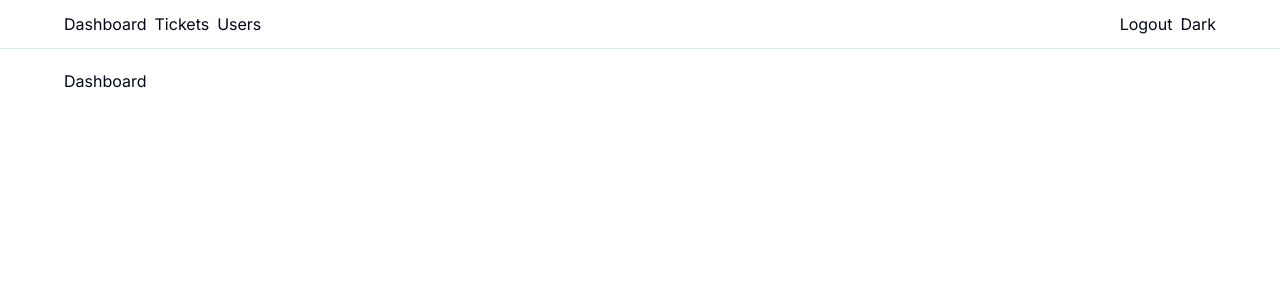
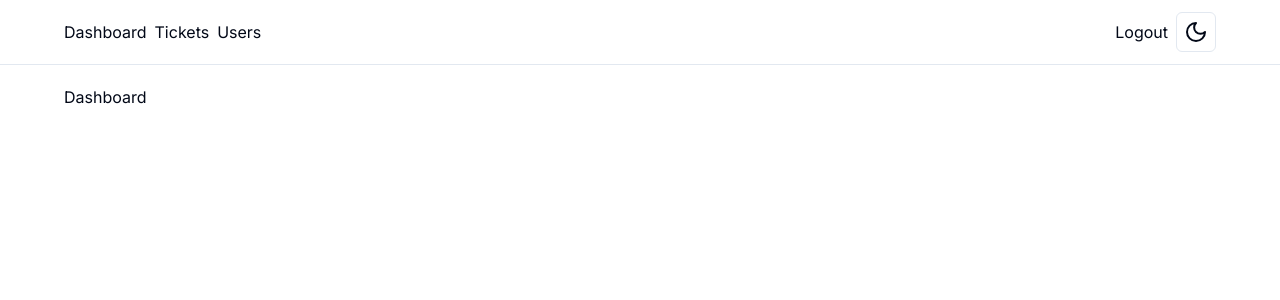
Before and after one commit to IR1DO/ticketapp, a Next.js app: page / in a window 1280 px wide. Shown: the top 300 px of the page. Built offline with nearby package versions, Linux system fonts and the light colour scheme.

Commit message:
Add dark mode

```diff
--- a/app/layout.tsx
+++ b/app/layout.tsx
@@ -1,7 +1,8 @@
 import type { Metadata } from 'next';
 import { Inter } from 'next/font/google';
 import './globals.css';
-import MainNav from '@/components/MainNav';
+import MainNav from '@/components/main-nav';
+import { ThemeProvider } from '@/components/theme-provider';
 
 const inter = Inter({ subsets: ['latin'] });
 
@@ -18,6 +19,12 @@
   return (
     <html lang='en'>
       <body className={inter.className}>
+        <ThemeProvider
+          attribute='class'
+          defaultTheme='system'
+          enableSystem
+          disableTransitionOnChange
+        >
           <nav className='flex flex-col items-center border-b mb-5 px-5 py-3'>
             <div className='max-w-6xl w-full'>
               <MainNav />
@@ -27,6 +34,7 @@
           <main className='flex flex-col items-center'>
             <div className='max-w-6xl w-full'>{children}</div>
           </main>
+        </ThemeProvider>
       </body>
     </html>
   );
--- a/components/MainNav.tsx
+++ b/components/main-nav.tsx
@@ -1,5 +1,6 @@
 import Link from 'next/link';
 import React from 'react';
+import ToggleMode from './toggle-mode';
 
 const MainNav = () => {
   return (
@@ -12,7 +13,7 @@
 
       <div className='flex items-center gap-2'>
         <Link href='/'>Logout</Link>
-        <Link href='/'>Dark</Link>
+        <ToggleMode />
       </div>
     </div>
   );
--- /dev/null
+++ b/components/theme-provider.tsx
@@ -0,0 +1,9 @@
+'use client';
+
+import * as React from 'react';
+import { ThemeProvider as NextThemesProvider } from 'next-themes';
+import { type ThemeProviderProps } from 'next-themes/dist/types';
+
+export function ThemeProvider({ children, ...props }: ThemeProviderProps) {
+  return <NextThemesProvider {...props}>{children}</NextThemesProvider>;
+}
--- /dev/null
+++ b/components/toggle-mode.tsx
@@ -0,0 +1,39 @@
+'use client';
+
+import { useState, useEffect } from 'react';
+import { useTheme } from 'next-themes';
+import { Moon, Sun } from 'lucide-react';
+import { Button } from './ui/button';
+
+const ToggleMode = () => {
+  const { theme, setTheme } = useTheme();
+  const [mounted, setMounted] = useState(false);
+
+  useEffect(() => {
+    setMounted(true);
+  }, []);
+
+  if (!mounted) {
+    return <Button variant='outline' size='icon' disabled />;
+  }
+
+  const dark = theme === 'dark';
+
+  return (
+    <Button
+      variant='outline'
+      size='icon'
+      onClick={() => {
+        setTheme(`${dark ? 'light' : 'dark'}`);
+      }}
+    >
+      {dark ? (
+        <Sun className='hover:cursor-pointer hover:text-primary' />
+      ) : (
+        <Moon className='hover:cursor-pointer hover:text-primary' />
+      )}
+    </Button>
+  );
+};
+
+export default ToggleMode;
--- /dev/null
+++ b/components/ui/button.tsx
@@ -0,0 +1,56 @@
+import * as React from "react"
+import { Slot } from "@radix-ui/react-slot"
+import { cva, type VariantProps } from "class-variance-authority"
+
+import { cn } from "@/lib/utils"
+
+const buttonVariants = cva(
+  "inline-flex items-center justify-center whitespace-nowrap rounded-md text-sm font-medium ring-offset-background transition-colors focus-visible:outline-none focus-visible:ring-2 focus-visible:ring-ring focus-visible:ring-offset-2 disabled:pointer-events-none disabled:opacity-50",
+  {
+    variants: {
+      variant: {
+        default: "bg-primary text-primary-foreground hover:bg-primary/90",
+        destructive:
+          "bg-destructive text-destructive-foreground hover:bg-destructive/90",
+        outline:
+          "border border-input bg-background hover:bg-accent hover:text-accent-foreground",
+        secondary:
+          "bg-secondary text-secondary-foreground hover:bg-secondary/80",
+        ghost: "hover:bg-accent hover:text-accent-foreground",
+        link: "text-primary underline-offset-4 hover:underline",
+      },
+      size: {
+        default: "h-10 px-4 py-2",
+        sm: "h-9 rounded-md px-3",
+        lg: "h-11 rounded-md px-8",
+        icon: "h-10 w-10",
+      },
+    },
+    defaultVariants: {
+      variant: "default",
+      size: "default",
+    },
+  }
+)
+
+export interface ButtonProps
+  extends React.ButtonHTMLAttributes<HTMLButtonElement>,
+    VariantProps<typeof buttonVariants> {
+  asChild?: boolean
+}
+
+const Button = React.forwardRef<HTMLButtonElement, ButtonProps>(
+  ({ className, variant, size, asChild = false, ...props }, ref) => {
+    const Comp = asChild ? Slot : "button"
+    return (
+      <Comp
+        className={cn(buttonVariants({ variant, size, className }))}
+        ref={ref}
+        {...props}
+      />
+    )
+  }
+)
+Button.displayName = "Button"
+
+export { Button, buttonVariants }
--- a/package.json
+++ b/package.json
@@ -9,10 +9,12 @@
     "lint": "next lint"
   },
   "dependencies": {
+    "@radix-ui/react-slot": "^1.0.2",
     "class-variance-authority": "^0.7.0",
     "clsx": "^2.1.0",
     "lucide-react": "^0.368.0",
     "next": "14.0.3",
+    "next-themes": "^0.3.0",
     "react": "^18",
     "react-dom": "^18",
     "tailwind-merge": "^2.2.2",
```
Also changed, not shown: 1 other file (tests, documents, lock files or other folders). Lines whose indentation alone changed are shown as unchanged.
